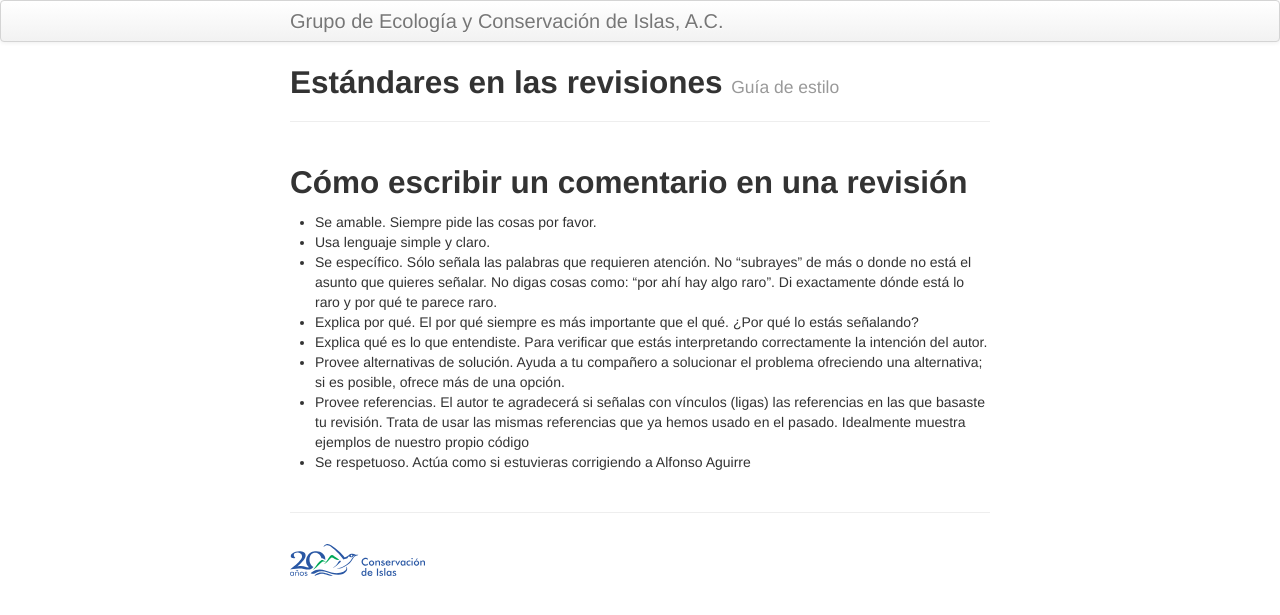
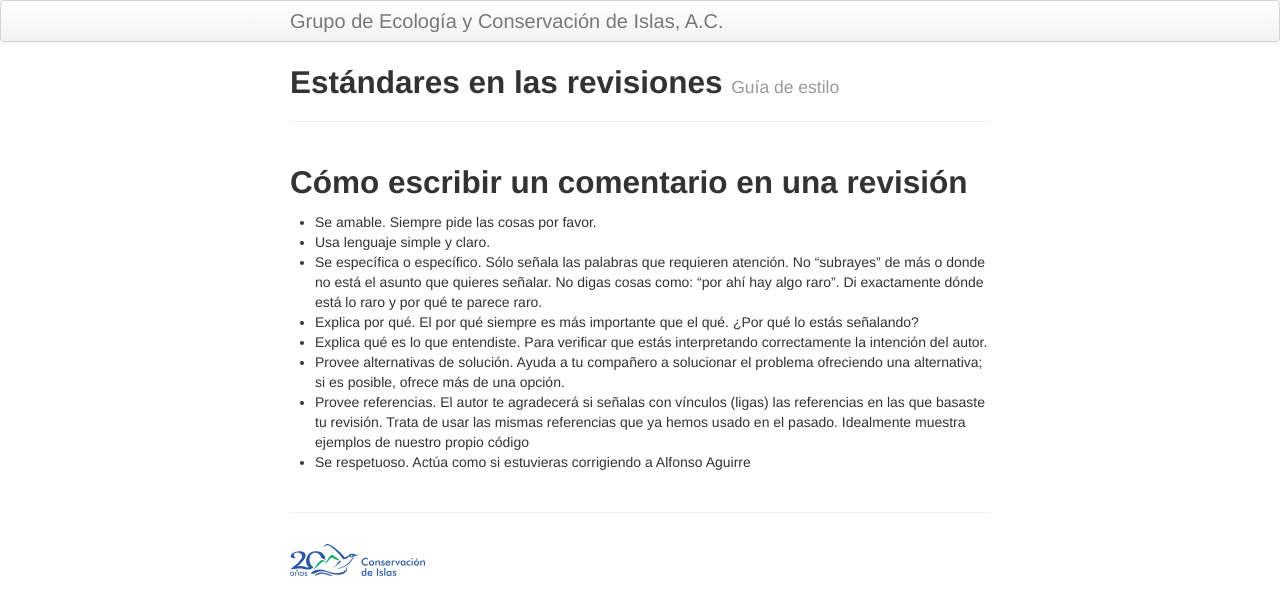
Before and after one commit to LizethMReyes/islasgeci.github.io, a Jekyll site: the page built from _guia_de_estilo/revisiones.md, in a window 1280 px wide. Shown: the top 615 px of the page. Built offline with Jekyll 4.4.1, drawn with Linux system fonts in a browser that asks for light colours.

Commit message:
Update _guia_de_estilo/revisiones.md
Co-authored-by: Evaristo Rojas <evaristo.rojas@islas.org.mx>

```diff
--- a/_guia_de_estilo/revisiones.md
+++ b/_guia_de_estilo/revisiones.md
@@ -9,7 +9,7 @@ description: Guía de estilo para lograr una revisiones amables y efectivas
 
 - Se amable. Siempre pide las cosas por favor.
 - Usa lenguaje simple y claro.
-- Se específico. Sólo señala las palabras que requieren atención. No "subrayes" de más o donde no
+- Se específica o específico. Sólo señala las palabras que requieren atención. No "subrayes" de más o donde no
 está el asunto que quieres señalar. No digas cosas como: "por ahí hay algo raro". Di exactamente
 dónde está lo raro y por qué te parece raro.
 - Explica por qué. El por qué siempre es más importante que el qué. ¿Por qué lo estás señalando?
```
